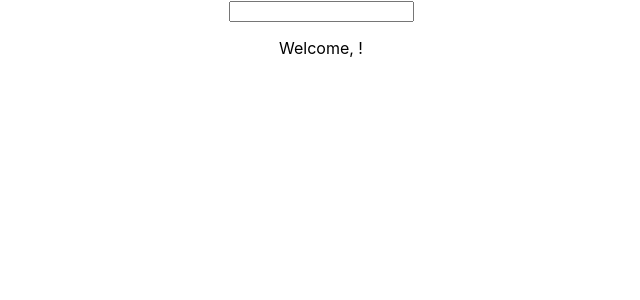
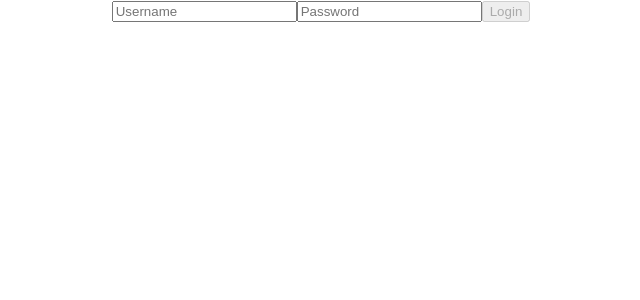
Before and after one commit to dinasaura/my-react-app, a React (Create React App) app: page / in a window 1280 px wide. Shown: the top 300 px of the page, without its empty margins (319-959 px from the left). Built offline with nearby package versions, Linux system fonts and the light colour scheme.

Commit message:
added file

```diff
--- a/src/AgeExtract.js
+++ /dev/null
@@ -1,13 +0,0 @@
-import React from 'react';
-
-function AgeExtract(props) {
-    const { age } = props;
-
-  if (age > 18) {
-    return <p>Your age is :{age}</p>;
-  } else {
-    return <p>You are very young!</p>;
-  }
-}
-
-export default AgeExtract;
--- a/src/App.js
+++ b/src/App.js
@@ -1,10 +1,13 @@
 import './App.css';
-import InteractiveWelcome from './InteractiveWelcome';
+import Login from './Login';
 
 function App() {
+  const handleLogin = (credentials) => {
+    console.log('Logging in with:', credentials);
+  };
   return (
     <div className="App">
-      <InteractiveWelcome />
+      <Login onLogin={handleLogin} />
     </div>
   );
 }
--- /dev/null
+++ b/src/Login.jsx
@@ -0,0 +1,39 @@
+import React, { useState } from 'react';
+
+function Login({ onLogin }) {
+  const [username, setUsername] = useState('');
+  const [password, setPassword] = useState('');
+
+
+  const gestioneLogin = () => {
+    if (username !== '' && password !== '') {
+      onLogin({ username, password });
+    }
+  };
+
+
+  const isDisabled = username === '' || password === '';
+
+  return (
+    <div>
+      <input
+        type="text"
+        placeholder="Username"
+        value={username}
+        onChange={event => setUsername(event.target.value)}
+      />
+      <input
+        type="password"
+        placeholder="Password"
+        value={password}
+        onChange={event => setPassword(event.target.value)}
+      />
+      <button onClick={gestioneLogin} disabled={isDisabled}>
+        Login
+      </button>
+
+    </div>
+  );
+}
+
+export default Login;
```
